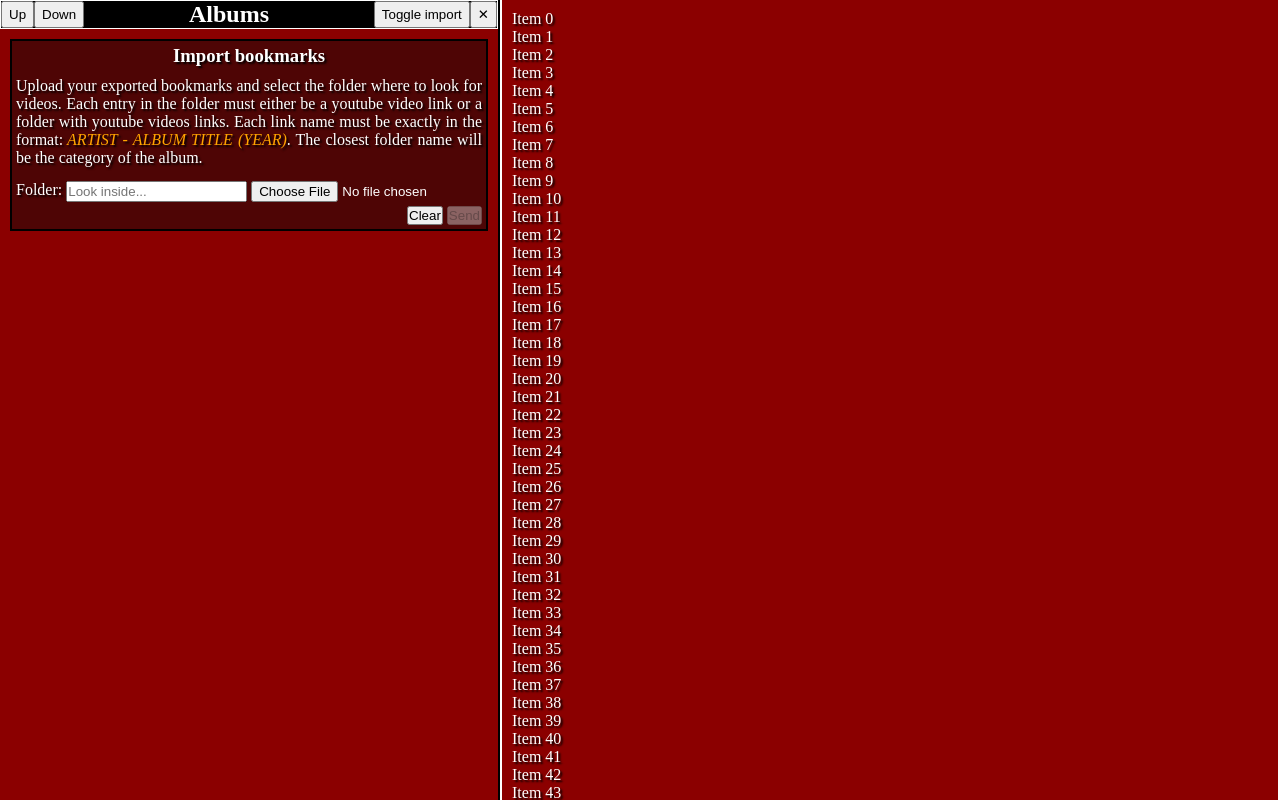
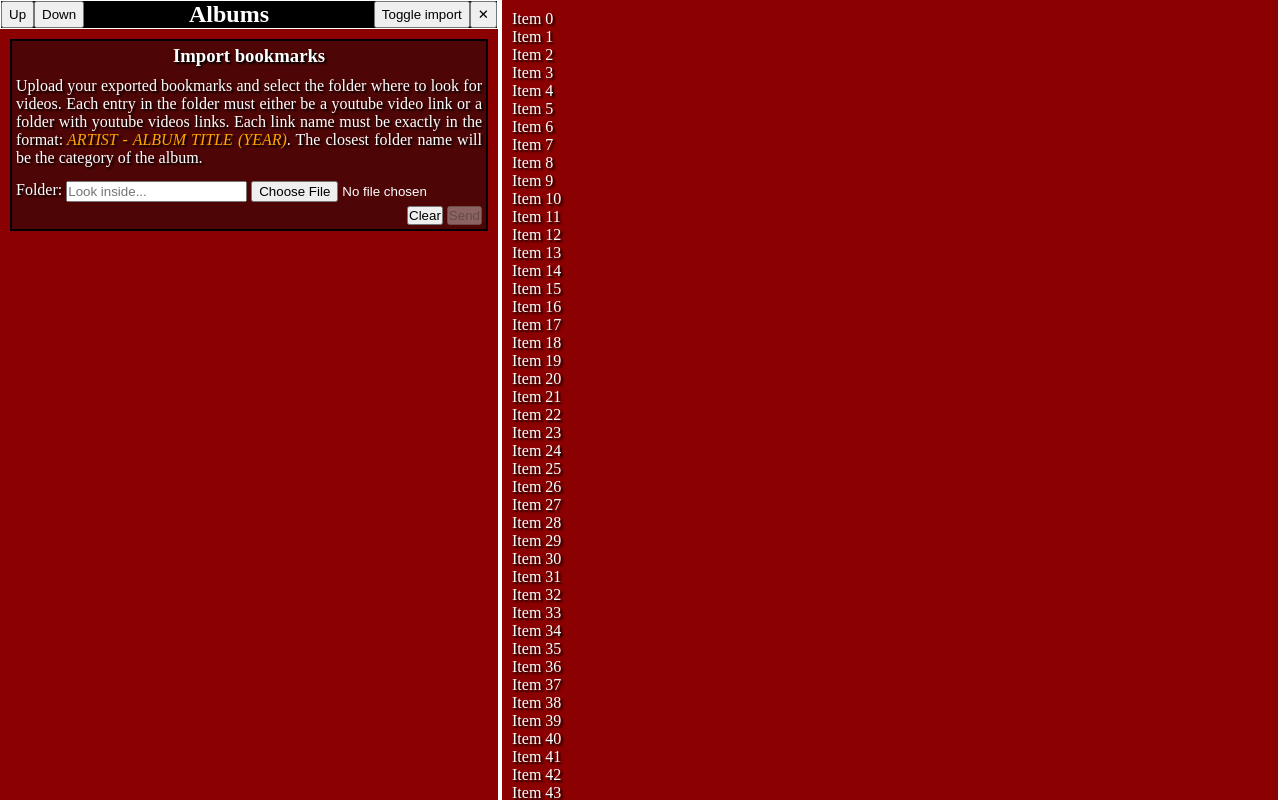
Before and after one commit to vilsuo/bookmark-playlist, a React (Vite) app in the folder client/: page / in a window 1280 px wide. Both pictures are taken after a click on the button 22 px from the left and 22 px from the top of the page. Built offline with nearby package versions, Linux system fonts and the light colour scheme; the HTML template or start-up script is replaced by a standard one.

Commit message:
added border color to sidebar

```diff
--- a/client/src/index.css
+++ b/client/src/index.css
@@ -31,6 +31,7 @@ h1, h2, h3 {
   background-color: var(--ma-selected);
   border-right: 2px solid black;
   width: 500px;
+  border-right: 2px solid white;
 }
 .container .sidebar .sidebar-toolbar {
   position: sticky;
```
